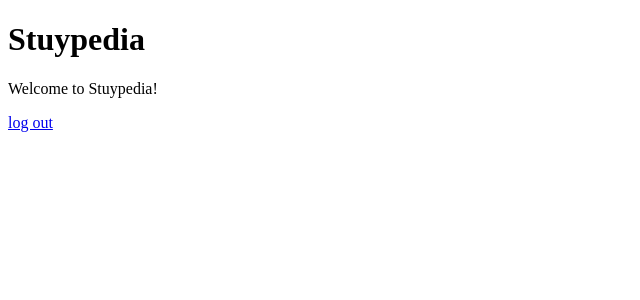
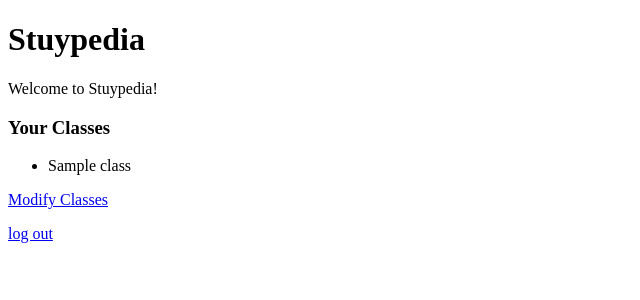
Before and after one commit to nk-nyc/p05-hojpoj-stuypedia, a Flask app: template app/templates/home.html in a window 1280 px wide. Shown: the top 300 px of the page, without its empty margins (0-640 px from the left). Run offline with Flask 3, Linux system fonts and the light colour scheme; the template is opened without the code that fills it: most values are stand-ins (such as "Sample title", 1, 10 or a date in 2020).

Commit message:
started modify classes

```diff
--- a/app/__init__.py
+++ b/app/__init__.py
@@ -77,6 +77,7 @@ def login(): #code from p02 cerulean
 
 @app.route('/home', methods=['GET', 'POST'])
 def home():
+    print(session['username'])
     return render_template('home.html')
 
 @app.route('/logout', methods=["GET", "POST"])
@@ -84,5 +85,16 @@ def logout():
     session.clear()
     return redirect(url_for('login'))
 
+@app.route('/modify', methods=['GET', 'POST'])
+def modify():
+    # need to get class list here from user
+    if 'username' not in session:
+        return(url_for('login'))
+    else:
+        # get Classes from username
+        print(session['username'])
+        class_list = get_user_classes(session['username'][0])
+    return render_template('modify.html', your_classes=class_list)
+
 if __name__ == "__main__":
     app.run(host='0.0.0.0', port=8080, debug=True)
--- a/app/data.py
+++ b/app/data.py
@@ -43,7 +43,7 @@ def register_user(username, password):
     id = len(get_all_users()) + 1
 
     # use ? for unsafe/user provided variables
-    c.execute('INSERT INTO users VALUES (?, ?, ?, ?)', (username, password, id, anon))
+    c.execute('INSERT INTO users VALUES (?, ?, ?, ?, ?)', (username, password, id, anon, ""))
 
     db.commit()
     db.close()
@@ -57,7 +57,8 @@ def create_users_table():
                     username        TEXT    NOT NULL UNIQUE,
                     password        TEXT    NOT NULL,
                     id              INTEGER NOT NULL    PRIMARY KEY,
-                    anon_user       TEXT    NOT NULL
+                    anon_user       TEXT    NOT NULL,
+                    classes         TEXT
                 )"""
     create_table(contents)
 
@@ -91,6 +92,17 @@ def get_all_users():
     db.close()
 
     return clean_list(data)
+
+def get_user_classes(username):
+    db = sqlite3.connect(DB_FILE)
+    c = db.cursor()
+
+    data = c.execute('SELECT classes FROM users WHERE username = ?', (username,)).fetchall()
+
+    db.commit()
+    db.close()
+
+    return data[0].split()
 
 def get_all_anons():
 
--- a/app/templates/home.html
+++ b/app/templates/home.html
@@ -7,6 +7,28 @@
     <body>
         <h1>Stuypedia</h1>
         <p>Welcome to Stuypedia!</p>
+
+        <div id="calendar">
+
+        </div>
+
+        <div id="upcoming">
+<!-- upcoming tasks/events/tests will go here -->
+        </div>
+
+        <div id="classlist">
+          <h3> Your Classes </h3>
+          <ul>
+            {% for class in classes %}
+            <li> {{class}} </li>
+            {% endfor %}
+          </ul>
+
+          <p> <a href='/modify'> Modify Classes </a> </p>
+          <!-- will be a link to allow them to select classes -->
+        </div>
+
+
     </body>
     <p> <a href='/logout'> log out </a> </p>
 </html>
```
Also changed, not shown: app/templates/modify.html (added, +21 -0 lines).
